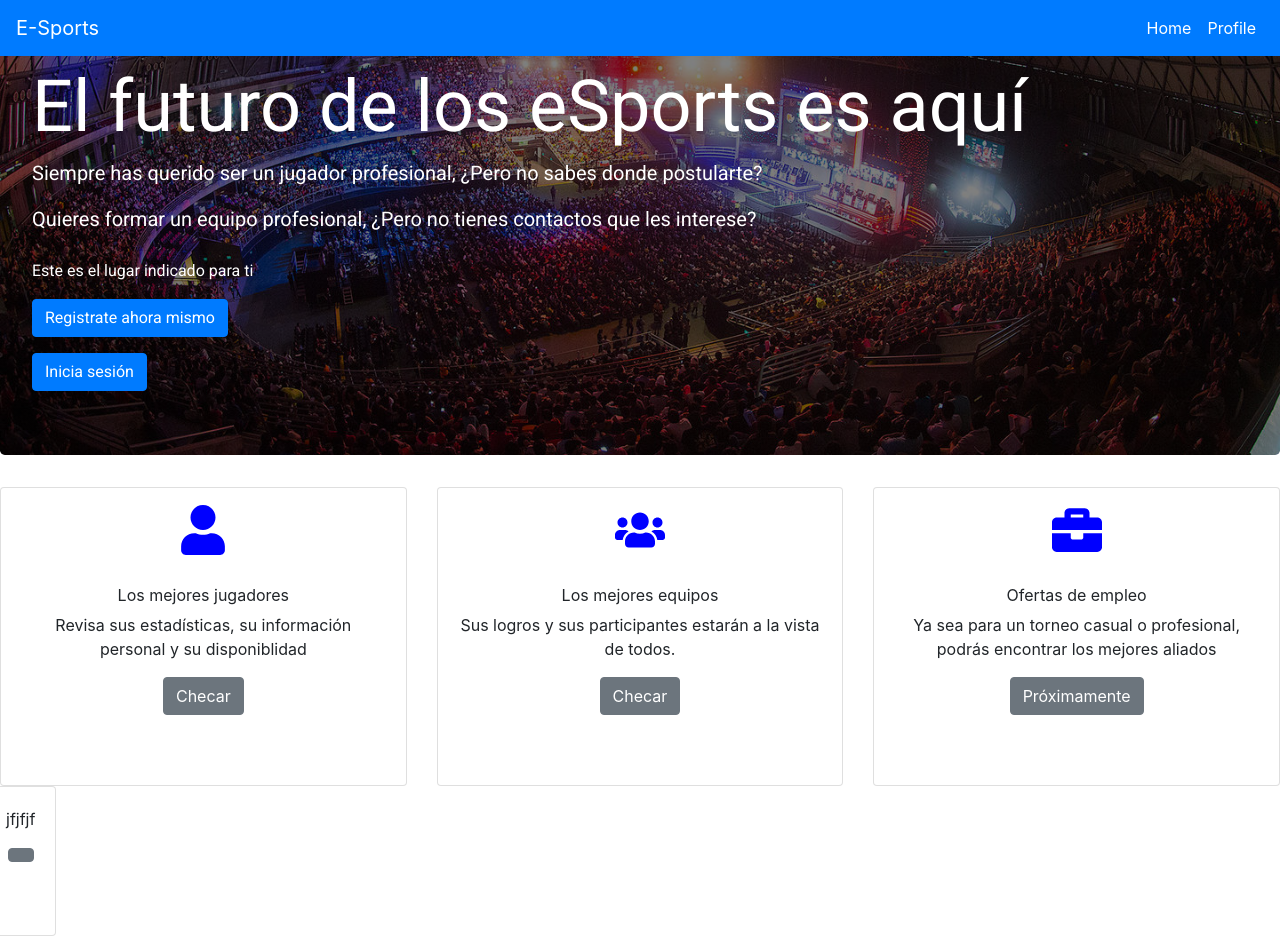
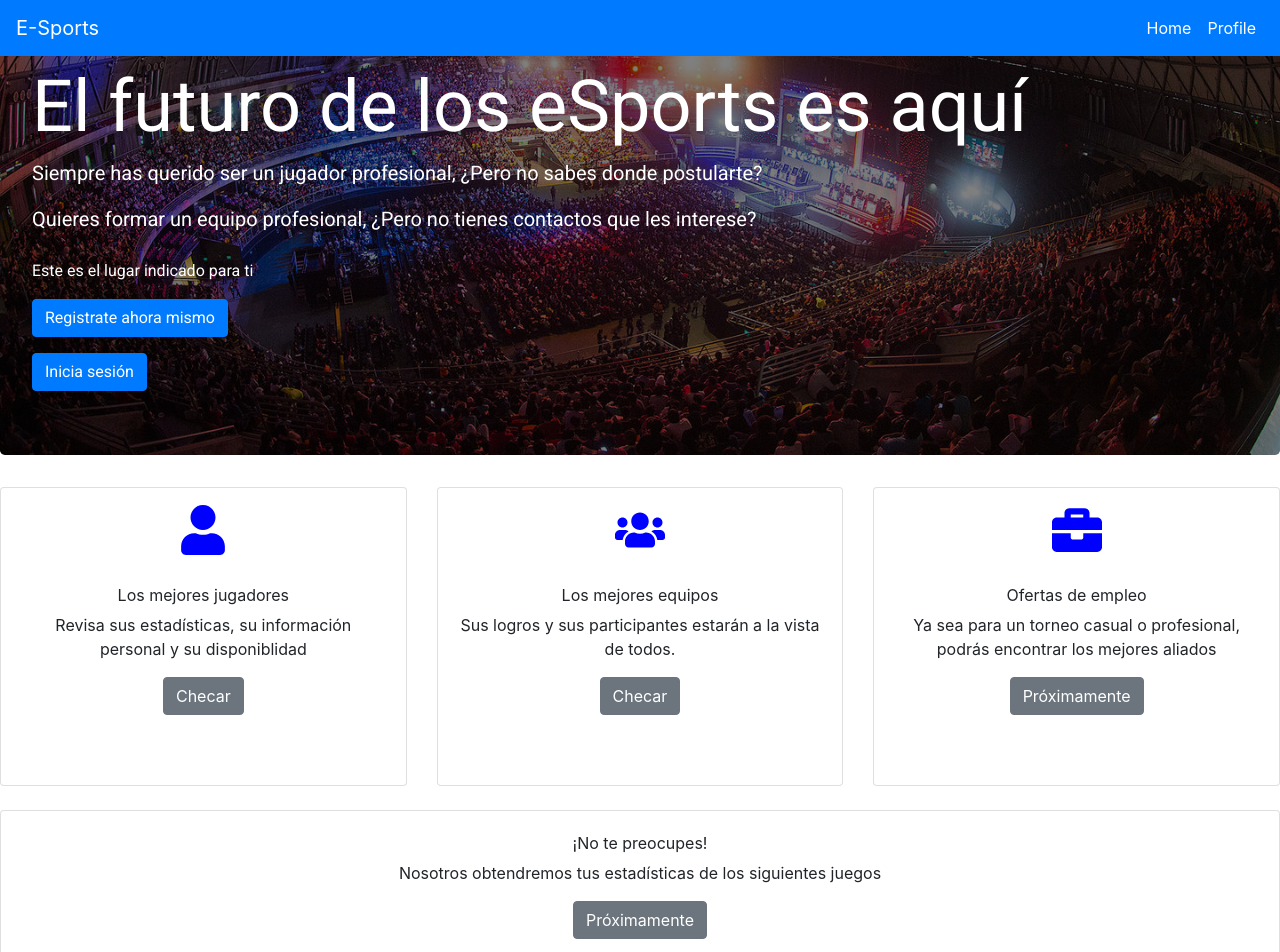
Before and after one commit to mjohar30/esports-client, a React (Create React App) app: page /#/ in a window 1280 px wide. Shown: the top 952 px of the page. Built offline with nearby package versions, Linux system fonts and the light colour scheme.

Commit message:
Cambios en state

```diff
--- a/src/views/Landing.js
+++ b/src/views/Landing.js
@@ -45,7 +45,7 @@ class Landing extends Component {
   }
   showModal(modal) {
     this.setState({
-      [modal]: true
+      [modal]: false
     });
     console.log(this.state);
   }
@@ -97,7 +97,6 @@ class Landing extends Component {
             <Card icon={<FaBriefcase/>} title="Ofertas de empleo" text="Ya sea para un torneo casual o profesional, podrás encontrar
             los mejores aliados" button="Próximamente"></Card>
           </Col>
-            <Card title="jfjfjf"></Card>
         </Row>
         <br></br>
         <Row>
```
